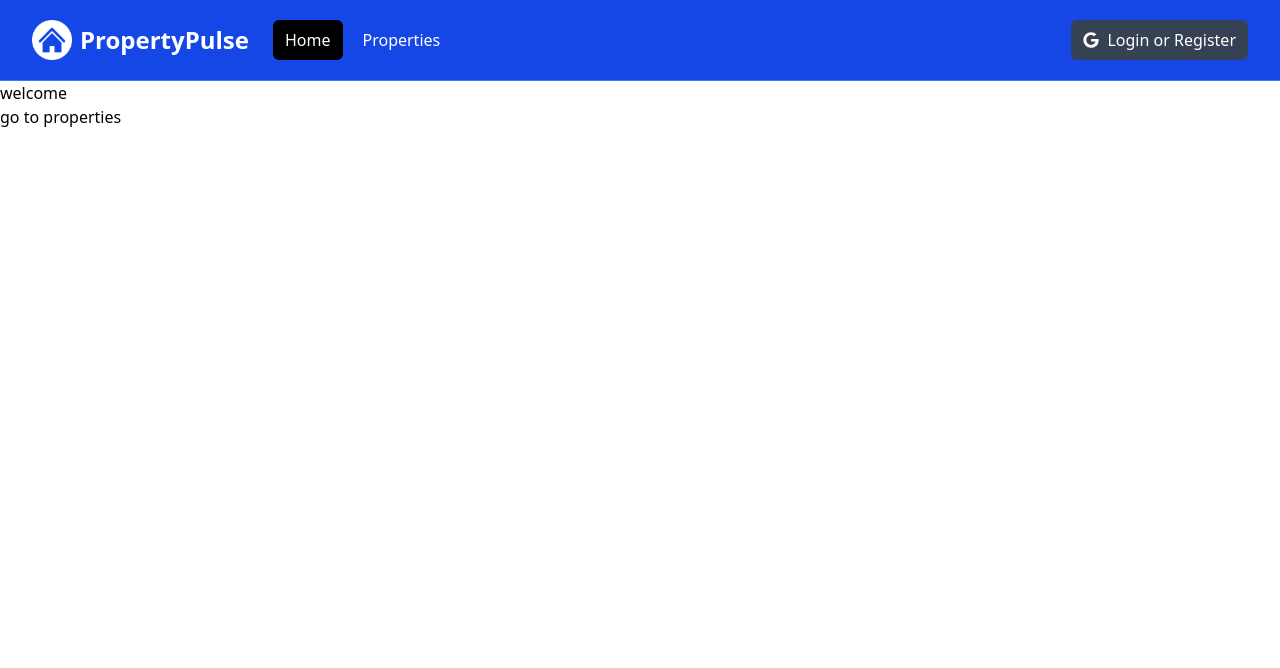
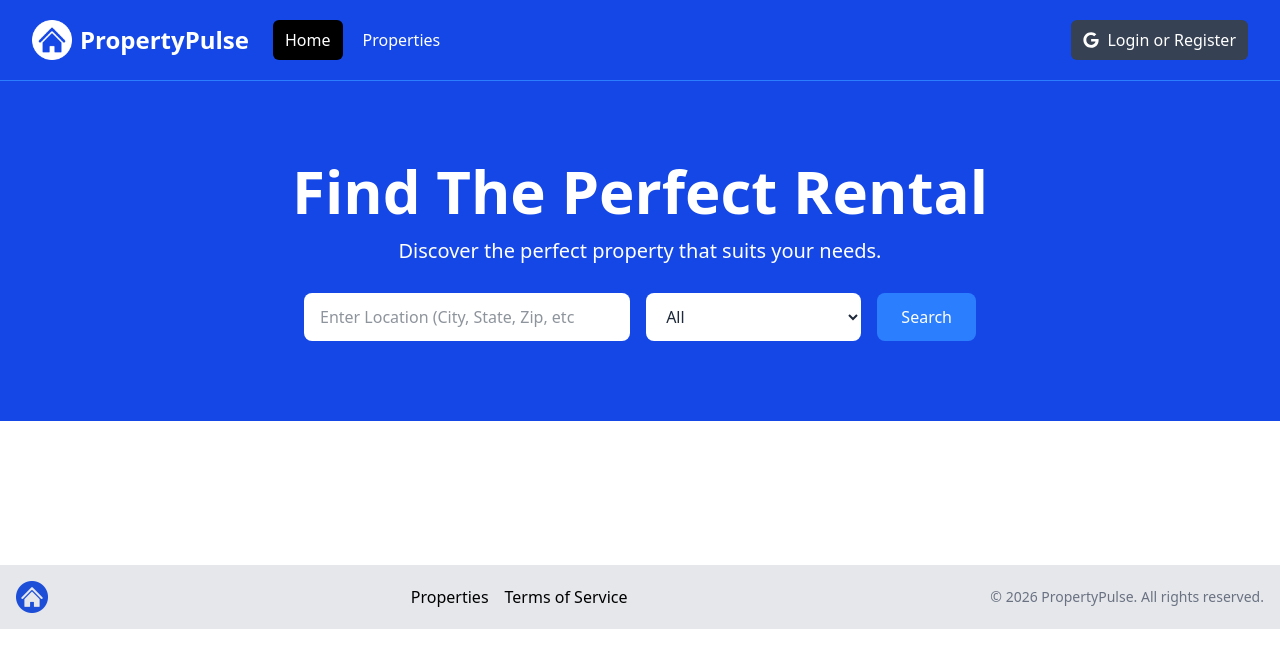
Before and after one commit to Peyman-CE/Property_Pulse_Nextjs, a Next.js app: page / in a window 1280 px wide. Shown: the top 668 px of the page. Built offline with nearby package versions, Linux system fonts and the light colour scheme.

Commit message:
fixed the footer section and hero section . also working on InfoBoxes

```diff
--- a/app/layout.jsx
+++ b/app/layout.jsx
@@ -1,5 +1,6 @@
 import "@/assets/styles/globals.css";
 import Navbar from "@/components/Navbar";
+import Footer from "@/components/Footer";
 
 export const metadata = {
   title: 'Property Pulse' ,
@@ -13,6 +14,7 @@
       <body>
         <Navbar/>
         <main>{children}</main>
+        <Footer/>
       </body>
     </html>
   );
--- a/app/page.jsx
+++ b/app/page.jsx
@@ -1,11 +1,12 @@
-import Link from "next/link";
+import Hero from "@/components/Hero";
+import InfoBoxes from "@/components/InfoBoxes";
 
 const HomePage = () => {
   return (
-    <div>
-      {" "}
-      <h1>welcome</h1> <Link href="/properties">go to properties</Link>
-    </div>
+    <>
+      <Hero />
+      <InfoBoxes />
+    </>
   );
 };
 
--- /dev/null
+++ b/components/Footer.jsx
@@ -0,0 +1,32 @@
+import Link from "next/link";
+import Image from "next/image";
+import logo from "@/assets/images/logo.png";
+
+
+const Footer = () => {
+    const currentYear = new Date().getFullYear();
+    return ( <footer className="bg-gray-200 py-4 mt-24">
+      <div
+        className="container mx-auto flex flex-col md:flex-row items-center justify-between px-4"
+      >
+        <div className="mb-4 md:mb-0">
+          <Image src={logo} alt="Logo" className="h-8 w-auto" />
+        </div>
+        <div
+          className="flex flex-wrap justify-center md:justify-start mb-4 md:mb-0"
+        >
+          <ul className="flex space-x-4">
+            <li><Link href="/properties">Properties</Link></li>
+            <li><Link href="/">Terms of Service</Link></li>
+          </ul>
+        </div>
+        <div>
+          <p className="text-sm text-gray-500 mt-2 md:mt-0">
+            &copy; {currentYear} PropertyPulse. All rights reserved.
+          </p>
+        </div>
+      </div>
+    </footer> );
+}
+
+export default Footer;
--- a/components/Hero.jsx
+++ b/components/Hero.jsx
@@ -0,0 +1,58 @@
+const Hero = () => {
+    return ( <section className="bg-blue-700 py-20 mb-4">
+      <div
+        className="max-w-7xl mx-auto px-4 sm:px-6 lg:px-8 flex flex-col items-center"
+      >
+        <div className="text-center">
+          <h1
+            className="text-4xl font-extrabold text-white sm:text-5xl md:text-6xl"
+          >
+            Find The Perfect Rental
+          </h1>
+          <p className="my-4 text-xl text-white">
+            Discover the perfect property that suits your needs.
+          </p>
+        </div>
+        {/* <!-- Form Component --> */}
+        <form
+          className="mt-3 mx-auto max-w-2xl w-full flex flex-col md:flex-row items-center"
+        >
+          <div className="w-full md:w-3/5 md:pr-2 mb-4 md:mb-0">
+            <label htmlFor="location" className="sr-only">Location</label>
+            <input
+              type="text"
+              id="location"
+              placeholder="Enter Location (City, State, Zip, etc"
+              className="w-full px-4 py-3 rounded-lg bg-white text-gray-800 focus:outline-none focus:ring focus:ring-blue-500"
+            />
+          </div>
+          <div className="w-full md:w-2/5 md:pl-2">
+            <label htmlFor="property-type" className="sr-only">Property Type</label>
+            <select
+              id="property-type"
+              className="w-full px-4 py-3 rounded-lg bg-white text-gray-800 focus:outline-none focus:ring focus:ring-blue-500"
+            >
+              <option value="All">All</option>
+              <option value="Apartment">Apartment</option>
+              <option value="Studio">Studio</option>
+              <option value="Condo">Condo</option>
+              <option value="House">House</option>
+              <option value="Cabin Or Cottage">Cabin or Cottage</option>
+              <option value="Loft">Loft</option>
+              <option value="Room">Room</option>
+              <option value="Other">Other</option>
+            </select>
+          </div>
+          <button
+            type="submit"
+            className="md:ml-4 mt-4 md:mt-0 w-full md:w-auto px-6 py-3 rounded-lg bg-blue-500 text-white hover:bg-blue-600 focus:outline-none focus:ring focus:ring-blue-500"
+          >
+            Search
+          </button>
+        </form>
+      </div>
+    </section>
+     );
+}
+
+export default Hero;
--- /dev/null
+++ b/components/InfoBox.jsx
@@ -0,0 +1,17 @@
+const InfoBox = () => {
+    return ( <div className="bg-gray-100 p-6 rounded-lg shadow-md">
+            <h2 className="text-2xl font-bold">For Renters</h2>
+            <p className="mt-2 mb-4">
+              Find your dream rental property. Bookmark properties and contact
+              owners.
+            </p>
+            <a
+              href="/properties.html"
+              className="inline-block bg-black text-white rounded-lg px-4 py-2 hover:bg-gray-700"
+            >
+              Browse Properties
+            </a>
+          </div> );
+}
+
+export default InfoBox;
--- /dev/null
+++ b/components/InfoBoxes.jsx
@@ -0,0 +1,14 @@
+import InfoBox from "./InfoBox";
+
+const InfoBoxes = () => {
+    return ( <section>
+      <div className="container-xl lg:container m-auto">
+        <div className="grid grid-cols-1 md:grid-cols-2 gap-4 p-4 rounded-lg">
+
+
+        </div>
+      </div>
+    </section> );
+}
+
+export default InfoBoxes;
```
